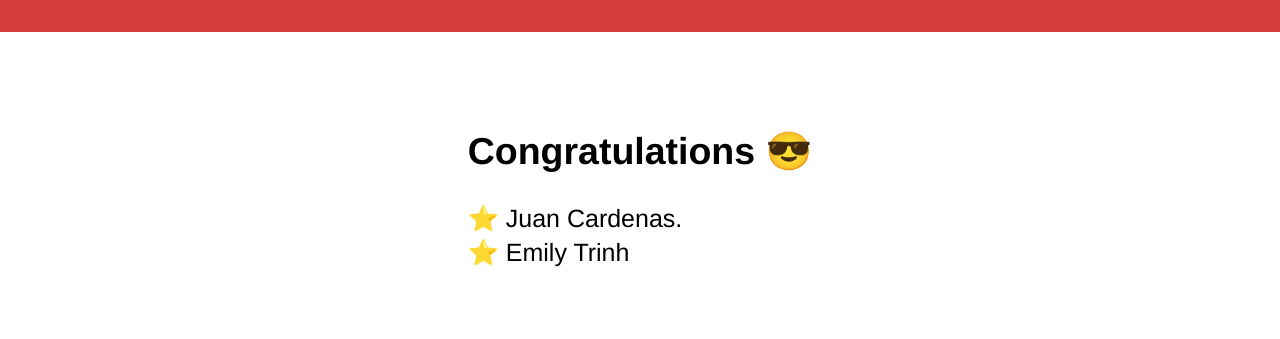
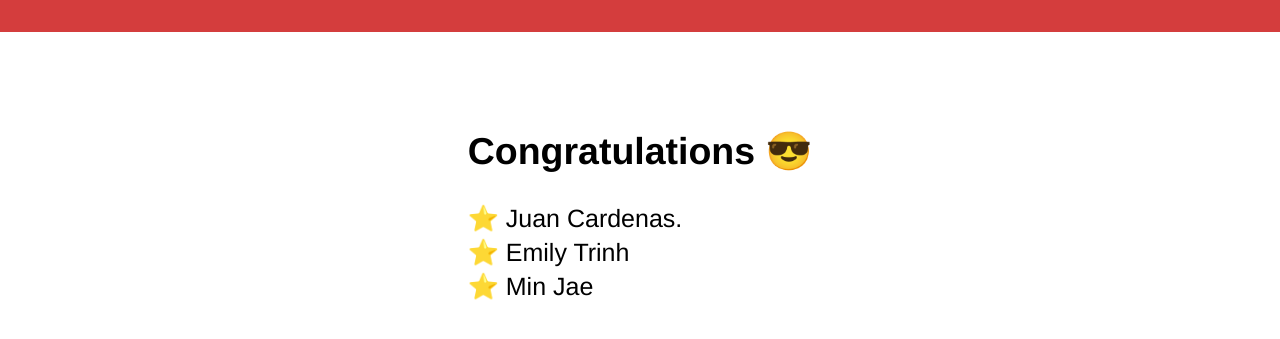
Before and after one commit to twinturtle42/git-101-23-may, a plain HTML site: page index.html in a window 1280 px wide. Shown: the part 247-586 px from the top of the page. Drawn offline with Linux system fonts and the light colour scheme.

Commit message:
added a name

```diff
--- a/index.html
+++ b/index.html
@@ -22,6 +22,7 @@
           <h2><li>Congratulations 😎</li></h2>
           <li>⭐ Juan Cardenas.</li>
           <li>⭐ Emily Trinh</li>
+          <li>⭐ Min Jae</li>
         </ol>
       </div>
 
```
